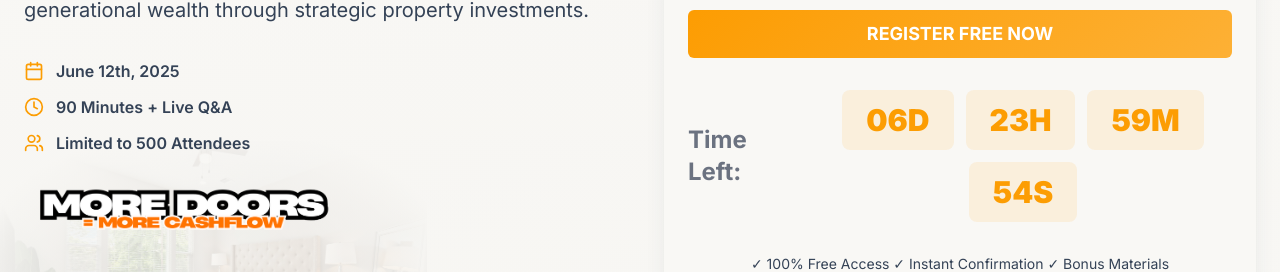
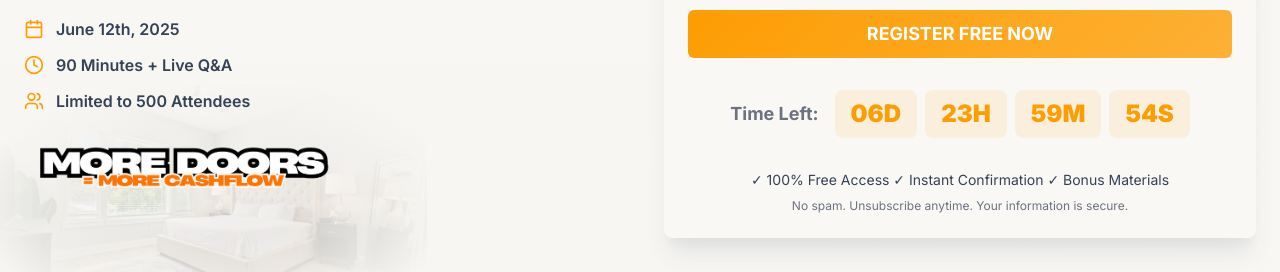
Before and after one commit to Multiculture-Mortgage/w2towealth-webinar-landingpg, a React (Vite) app: page / in a window 1280 px wide. Shown: the part 461-733 px from the top of the page. Built offline with nearby package versions, Linux system fonts and the light colour scheme; a web font is replaced by a local one.

Commit message:
Reduce timer size

```diff
--- a/src/components/CountdownTimer.tsx
+++ b/src/components/CountdownTimer.tsx
@@ -33,19 +33,19 @@ const CountdownTimer = () => {
   }, []);
 
   return (
-    <div className="flex flex-col sm:flex-row items-center gap-6 text-primary font-black">
-      <span className="text-xl sm:text-2xl text-muted-foreground font-bold">Time Left:</span>
-      <div className="flex flex-wrap gap-3 justify-center">
-        <span className="bg-primary/10 px-6 py-3 rounded-lg text-3xl font-black">
+    <div className="flex flex-col sm:flex-row items-center gap-4 text-primary font-black">
+      <span className="text-base sm:text-lg text-muted-foreground font-bold">Time Left:</span>
+      <div className="flex flex-wrap gap-2 justify-center">
+        <span className="bg-primary/10 px-4 py-2 rounded-lg text-2xl font-black">
           {timeLeft.days.toString().padStart(2, '0')}D
         </span>
-        <span className="bg-primary/10 px-6 py-3 rounded-lg text-3xl font-black">
+        <span className="bg-primary/10 px-4 py-2 rounded-lg text-2xl font-black">
           {timeLeft.hours.toString().padStart(2, '0')}H
         </span>
-        <span className="bg-primary/10 px-6 py-3 rounded-lg text-3xl font-black">
+        <span className="bg-primary/10 px-4 py-2 rounded-lg text-2xl font-black">
           {timeLeft.minutes.toString().padStart(2, '0')}M
         </span>
-        <span className="bg-primary/10 px-6 py-3 rounded-lg text-3xl font-black">
+        <span className="bg-primary/10 px-4 py-2 rounded-lg text-2xl font-black">
           {timeLeft.seconds.toString().padStart(2, '0')}S
         </span>
       </div>
```
